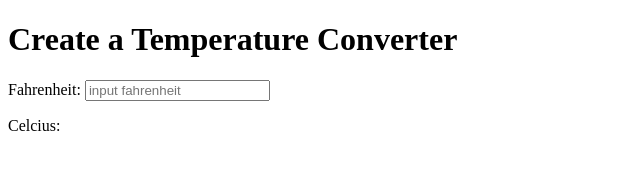
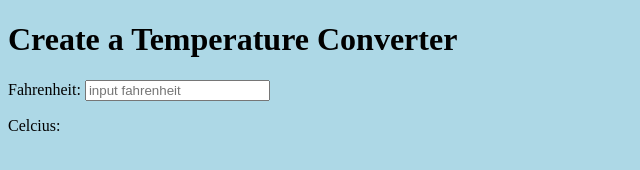
Before and after one commit to FernandoJocevine/converter-temperature, a plain HTML site: page index.html in a window 1280 px wide. Shown: the whole page, without its empty margins (0-640 px from the left). Drawn offline with Linux system fonts and the light colour scheme.

Commit message:
Menambahkan css awal

```diff
--- a/index.html
+++ b/index.html
@@ -5,6 +5,7 @@
     <meta http-equiv="X-UA-Compatible" content="IE=edge">
     <meta name="viewport" content="width=device-width, initial-scale=1.0">
     <title>Temperature Converter</title>
+    <link rel="stylesheet" href="tes.css">
 </head>
 <body>
     <h1>Create a Temperature Converter</h1>
--- /dev/null
+++ b/tes.css
@@ -0,0 +1,5 @@
+body{
+    height: 100%;
+    width: 100%;
+    background-color: lightblue;
+}
```
